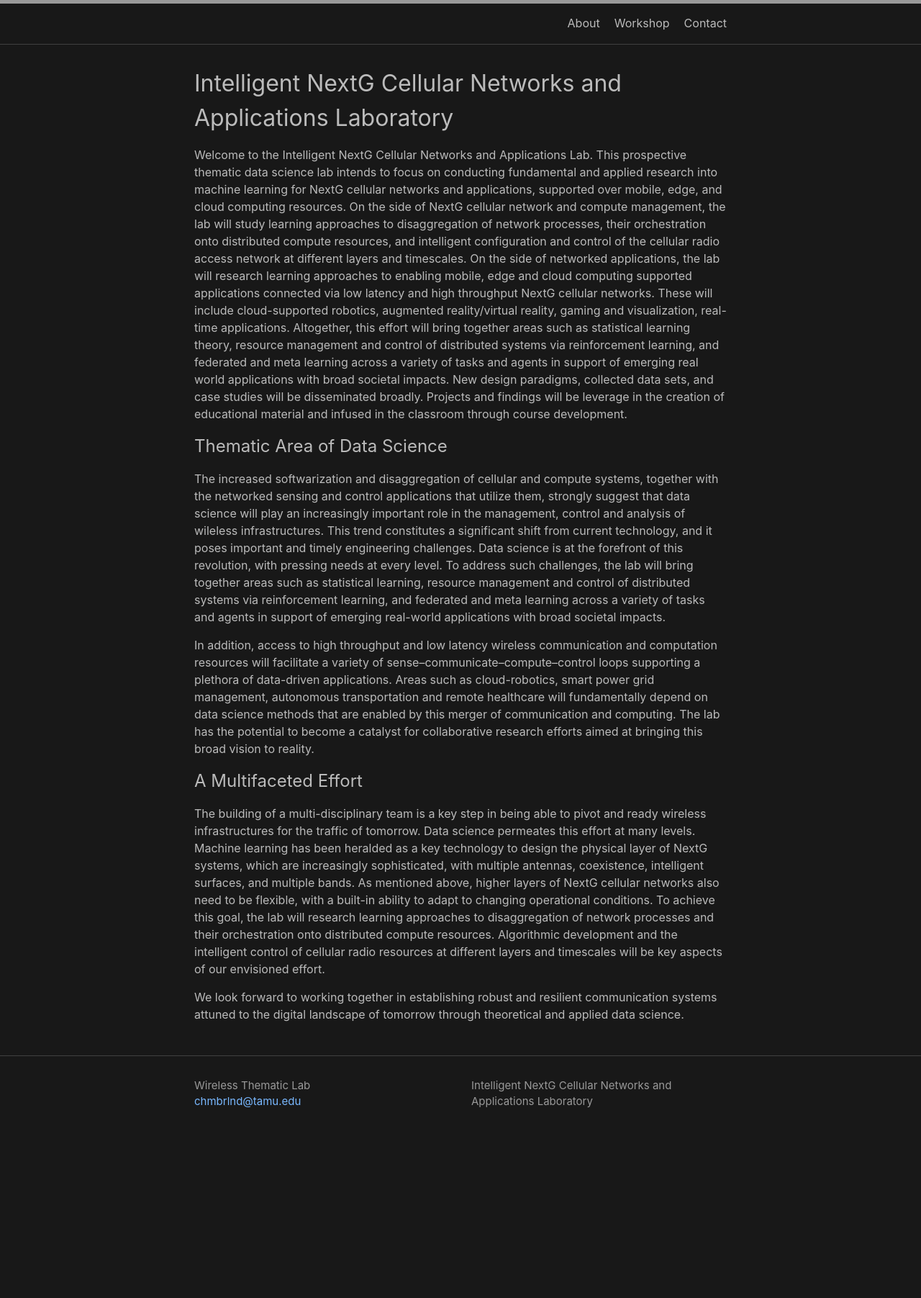
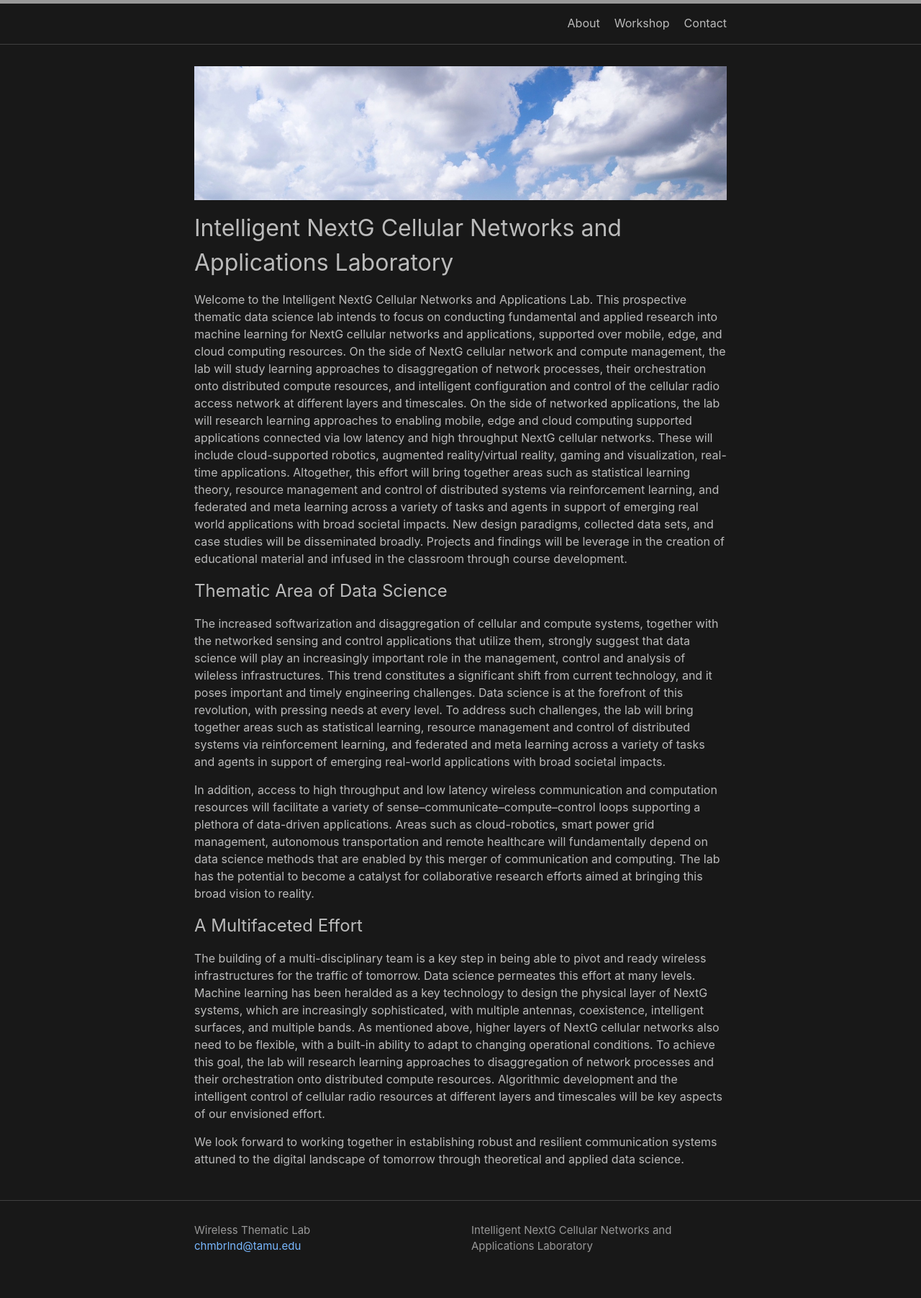
Before and after one commit to EngProjects/WIDS, a Jekyll site: the page built from index.md, in a window 1280 px wide. Shown: the whole page at 72% size. Built offline with Jekyll 4.4.1, drawn with Linux system fonts in a browser that asks for light colours; before the commit the page ends 1602 px from its top, so only the background shows below that.

Commit message:
Adding image.

```diff
--- a/index.md
+++ b/index.md
@@ -3,6 +3,8 @@ layout: default
 title: About
 permalink: /index.html
 ---
+
+![Clouds](assets/clouds.jpg)
 
 # Intelligent NextG Cellular Networks and Applications Laboratory
 
```
Also changed, not shown: assets/clouds.jpg (added).
